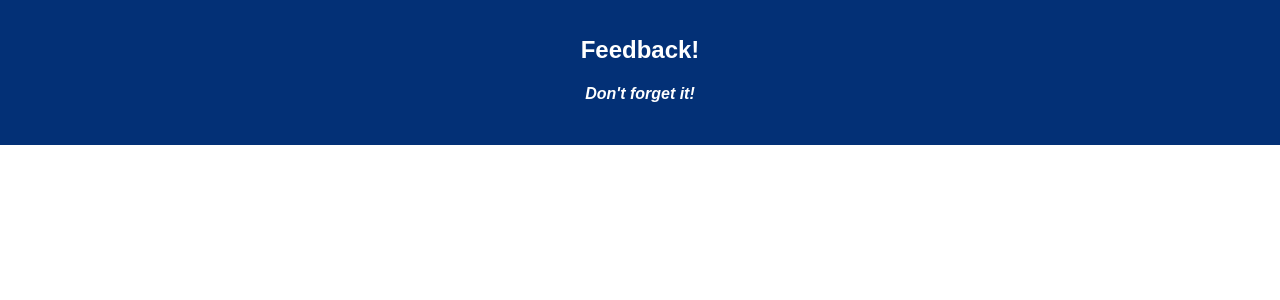
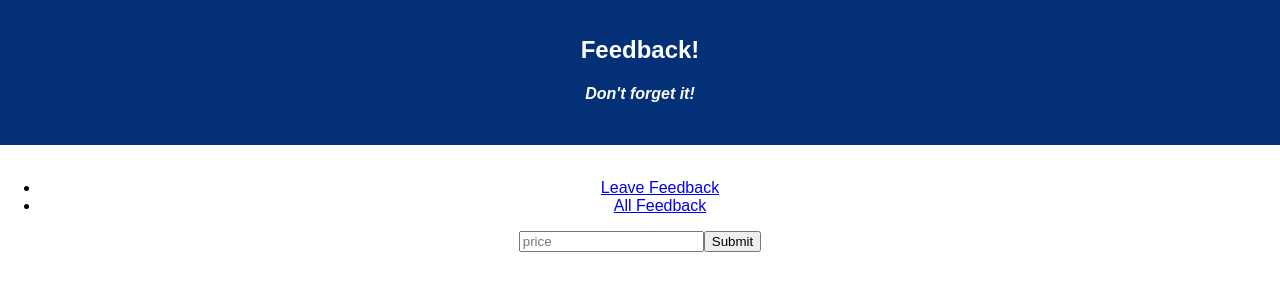
Before and after one commit to abungart/redux-feedback-loop-master, a React (Create React App) app: page / in a window 1280 px wide. Shown: the top 300 px of the page. Built offline with nearby package versions, Linux system fonts and the light colour scheme.

Commit message:
Added and set up basic redux and router

```diff
--- a/src/components/App/App.js
+++ b/src/components/App/App.js
@@ -1,6 +1,11 @@
-import React, { Component } from 'react';
-import axios from 'axios';
-import './App.css';
+import React, { Component } from "react";
+import { connect } from "react-redux";
+import axios from "axios";
+import { HashRouter as Router, Route, Link } from "react-router-dom";
+import "./App.css";
+
+import Feeling from "../Pages/Feeling/Feeling.js";
+import FeedbackDisplay from "../Pages/ReviewFeedback/ReviewFeedback.js";
 
 class App extends Component {
   render() {
@@ -8,12 +13,32 @@ class App extends Component {
       <div className="App">
         <header className="App-header">
           <h1 className="App-title">Feedback!</h1>
-          <h4><i>Don't forget it!</i></h4>
+          <h4>
+            <i>Don't forget it!</i>
+          </h4>
         </header>
-        <br/>
+        <br />
+        <Router>
+          <div>
+            <ul className="nav">
+              <li>
+                <Link to="/">Leave Feedback</Link>
+              </li>
+              <li>
+                <Link to="/FeedbackDisplay">All Feedback</Link>
+              </li>
+            </ul>
+            <Route exact path="/" component={Feeling} />
+            <Route exact path="/FeedbackDisplay" component={FeedbackDisplay} />
+          </div>
+        </Router>
       </div>
     );
   }
 }
 
-export default App;
+const putReduxStateOnProps = (reduxState) => ({
+  reduxState,
+});
+
+export default connect(putReduxStateOnProps)(App);
--- a/src/components/Pages/Feeling/Feeling.js
+++ b/src/components/Pages/Feeling/Feeling.js
@@ -0,0 +1,45 @@
+import React, { Component } from "react";
+import { connect } from "react-redux";
+
+class Feeling extends Component {
+  state = {
+    feeling: { rating: 0 },
+  };
+
+  feelingChange = (event) => {
+    this.setState({
+      feeling: {
+        ...this.state.feeling,
+        rating: event.target.value,
+      },
+    });
+  };
+
+  addFeeling = (event) => {
+    event.preventDefault();
+    // TODO: Dispatch here
+    this.props.dispatch({
+      type: "ADD_FEELING",
+      payload: this.state.feeling,
+    });
+  };
+
+  render() {
+    return (
+      <form onSubmit={this.addFeeling}>
+        <input
+          onChange={this.handlePriceChange}
+          type="text"
+          placeholder="price"
+        />
+        <input type="submit" value="Submit" />
+      </form>
+    );
+  }
+}
+
+const putReduxStateOnProps = (reduxState) => ({
+  reduxState,
+});
+
+export default connect(putReduxStateOnProps)(Feeling);
--- /dev/null
+++ b/src/components/Pages/ReviewFeedback/ReviewFeedback.js
@@ -0,0 +1,18 @@
+import React, { Component } from "react";
+import { connect } from "react-redux";
+
+class ReviewFeedback extends Component {
+  render() {
+    return (
+      <div>
+        <h1>Review Feedback</h1>
+      </div>
+    );
+  }
+}
+
+const putReduxStateOnProps = (reduxState) => ({
+  reduxState,
+});
+
+export default connect(putReduxStateOnProps)(ReviewFeedback);
--- a/src/index.js
+++ b/src/index.js
@@ -1,8 +1,25 @@
-import React from 'react';
-import ReactDOM from 'react-dom';
-import './index.css';
-import App from './components/App/App';
-import registerServiceWorker from './registerServiceWorker';
+import React from "react";
+import ReactDOM from "react-dom";
+import "./index.css";
+import App from "./components/App/App";
 
-ReactDOM.render(<App />, document.getElementById('root'));
-registerServiceWorker();
+import { createStore, combineReducers } from "redux";
+import { Provider } from "react-redux";
+
+// The store is the big JavaScript Object that holds all of the information for our application
+const feedbackInstance = createStore(
+  combineReducers({
+    feedbackReducer,
+  })
+);
+
+const feedbackReducer = (state, action) => {
+  return state;
+};
+
+ReactDOM.render(
+  <Provider store={feedbackInstance}>
+    <App />
+  </Provider>,
+  document.getElementById("root")
+);
```
Also changed, not shown: package.json (+5 -2 lines), 1 other file (tests, documents, lock files or other folders).
